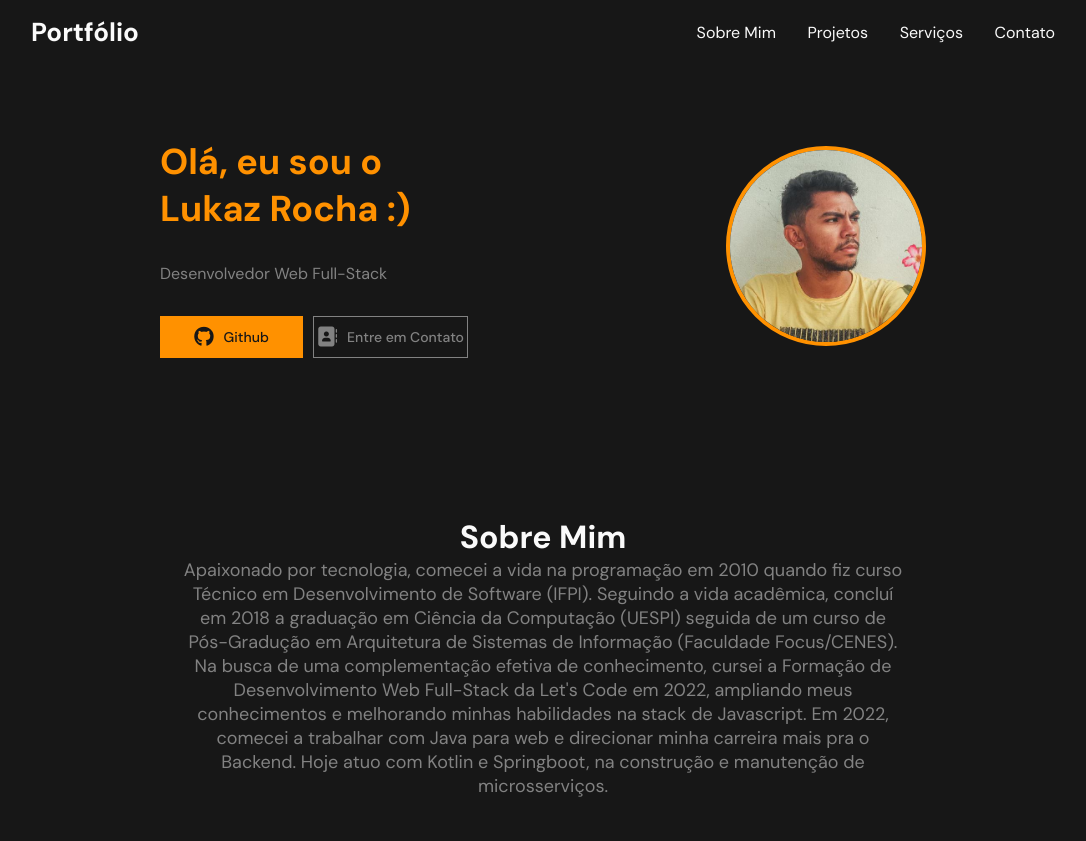
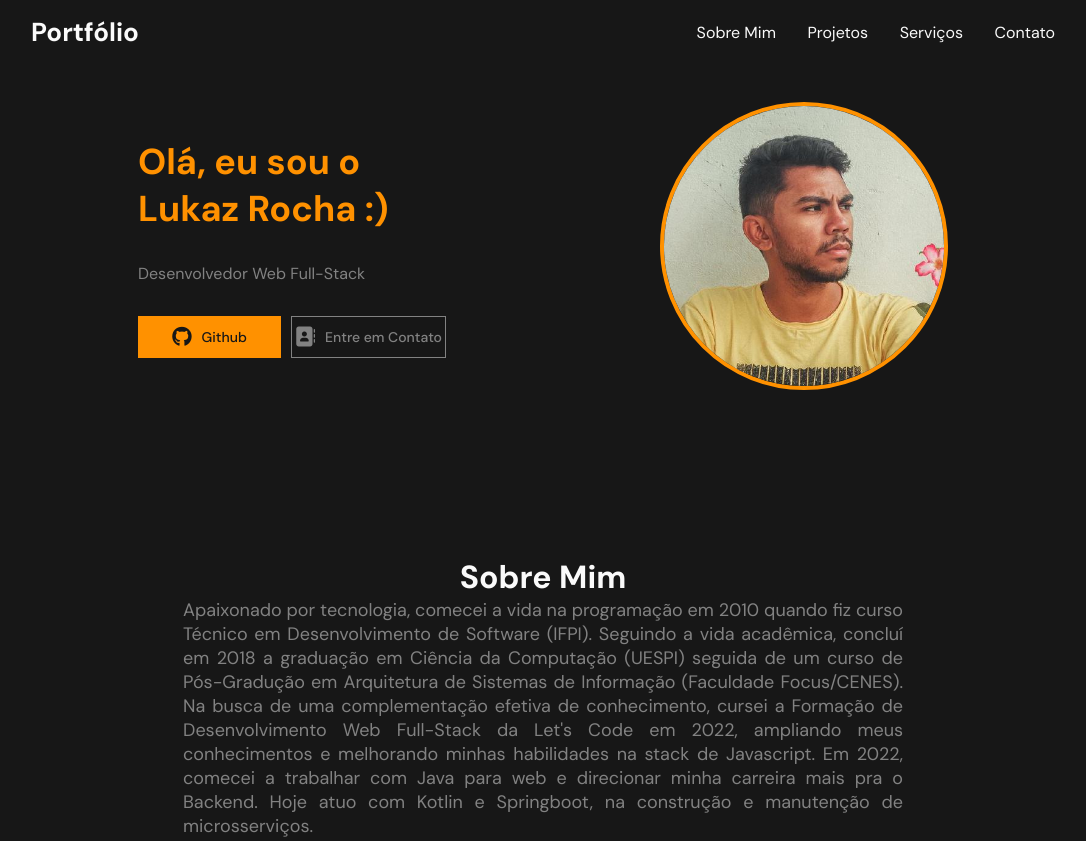
Before and after one commit to lukazrocha/lukazrocha.github.io, a plain HTML site: page docs/index.html in a window 1280 px wide. Shown: the top 841 px of the page, without its empty margins (97-1183 px from the left). Drawn offline with Linux system fonts and the light colour scheme.

Commit message:
ajustes css

```diff
--- a/docs/css/style.css
+++ b/docs/css/style.css
@@ -71,7 +71,6 @@ a {
 .banner {
 	margin: 0 auto;
 	height: 23rem;
-	width: 100%;
 	max-width: 80%;
 	display: flex;
 	justify-content: space-around;
@@ -129,7 +128,7 @@ i {
 }
 
 .avatar {
-	width: 200px;
+	width: 18rem;
 }
 
 .avatar img {
@@ -138,7 +137,7 @@ i {
 	width: 100%;
 }
 .sobre-mim {
-	height: 23rem;
+	height: 28rem;
 	display: flex;
 	flex-direction: column;
 	justify-content: center;
@@ -162,7 +161,7 @@ i {
 .sobre p {
 	font-size: 18px;
 	font-weight: 400;
-	text-align: center;
+	text-align: justify;
 }
 
 .social-main {
```
